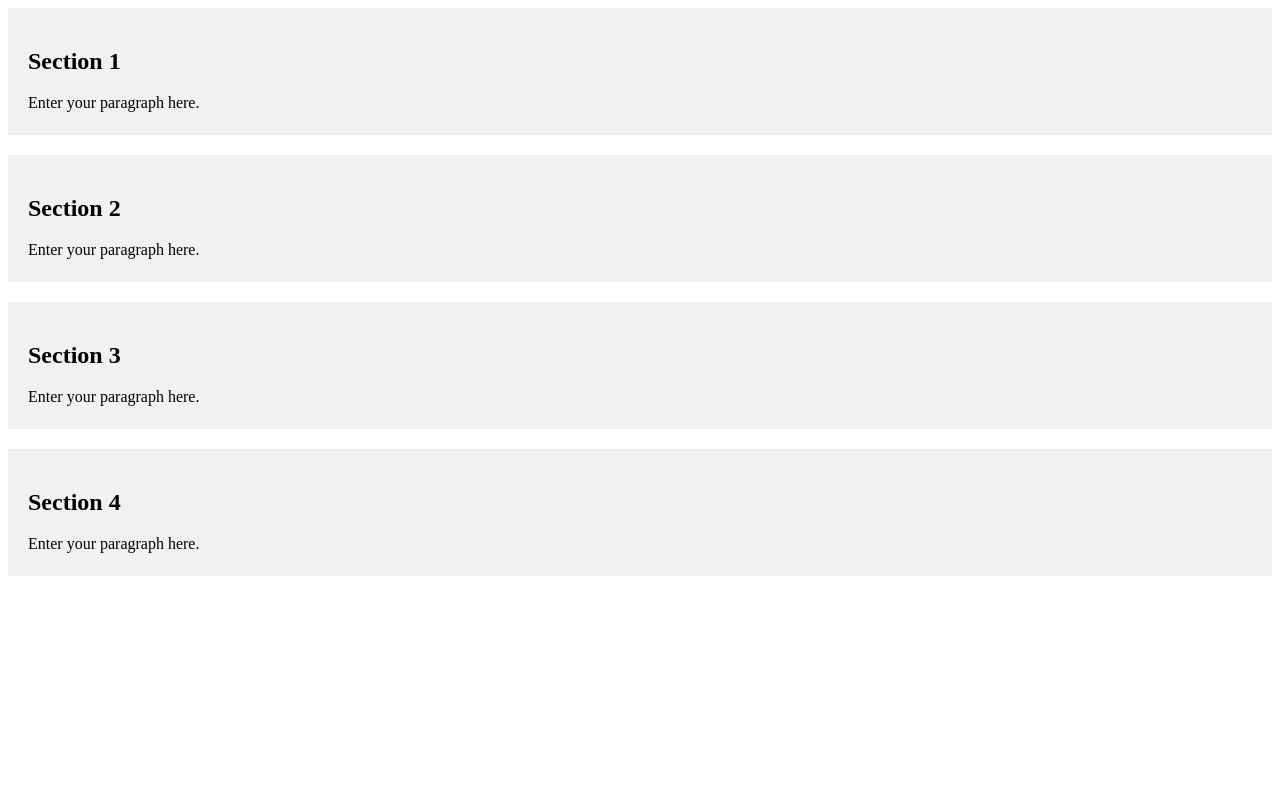
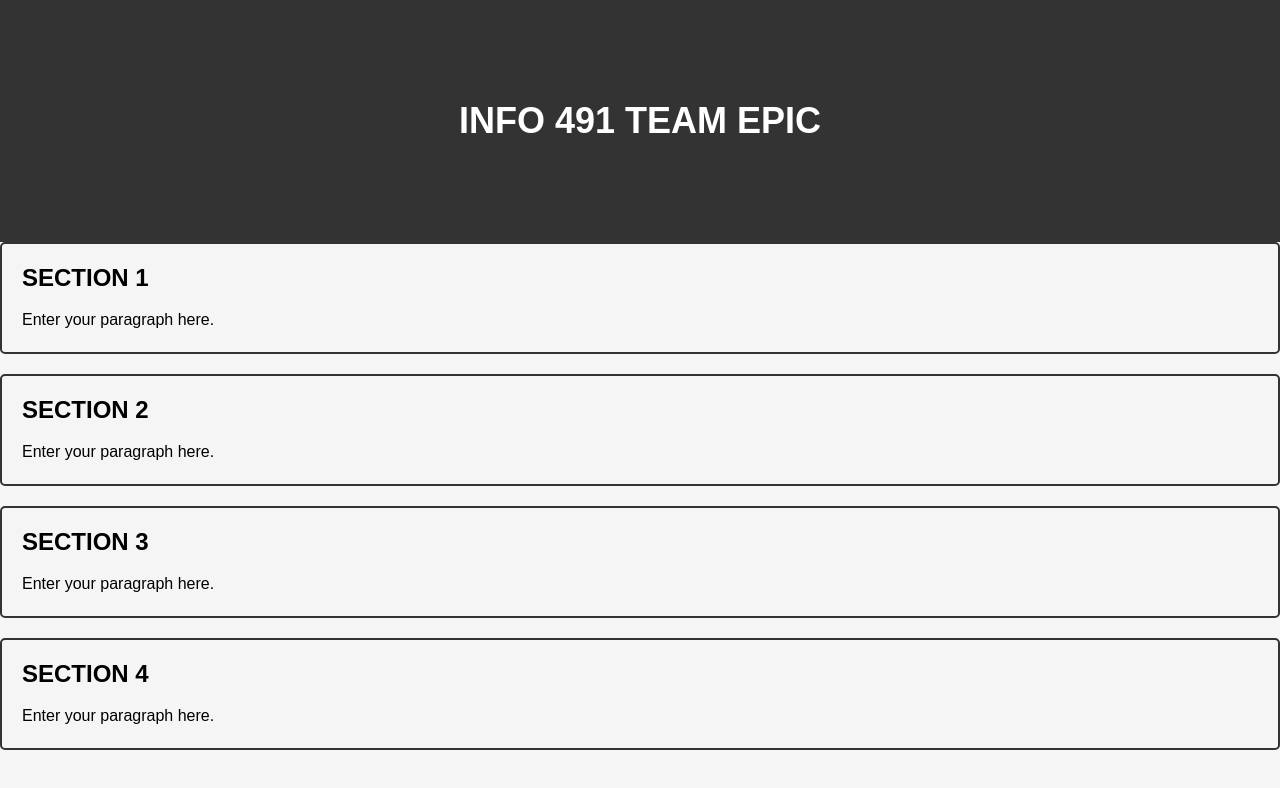
Before and after one commit to Russell-Eng/Jeeva-Landing-Page, a plain HTML site: page index.html in a window 1280 px wide. Drawn offline with Linux system fonts and the light colour scheme.

Commit message:
added style

```diff
--- a/index.html
+++ b/index.html
@@ -1,30 +1,15 @@
 <!DOCTYPE html>
 <html>
 <head>
-	<title>My Web Page</title>
-	<style>
-		/* Styling for the sections */
-		section {
-			background-color: #f1f1f1;
-			padding: 20px;
-			margin-bottom: 20px;
-		}
-
-		/* Styling for the headings */
-		h2 {
-			font-size: 24px;
-			margin-bottom: 10px;
-		}
-
-		/* Styling for the paragraphs */
-		p {
-			font-size: 16px;
-			line-height: 1.5;
-			margin-bottom: 0;
-		}
-	</style>
+	<title>Jeeva Landing Page</title>
+  <link rel="stylesheet" href="./style.css">
 </head>
 <body>
+
+  <header>
+    <h1> Info 491 Team Epic </h1>
+  </header>
+
 	<section>
 		<h2>Section 1</h2>
 		<p>Enter your paragraph here.</p>
--- /dev/null
+++ b/style.css
@@ -0,0 +1,47 @@
+body {
+  font-family: Arial, sans-serif;
+  background-color: #f5f5f5;
+  margin: 0;
+  padding: 0;
+}
+
+header {
+  background-color: #333;
+  color: #fff;
+  padding: 100px;
+  text-align: center;
+}
+
+h1 {
+  font-size: 36px;
+  margin: 0;
+  text-transform: uppercase;
+}
+
+main {
+  max-width: 800px;
+  margin: 0 auto;
+  padding: 20px;
+  background-color: #fff;
+  box-shadow: 0px 0px 10px #ccc;
+  border-radius: 10px;
+}
+
+section {
+  margin-bottom: 20px;
+  padding: 20px;
+  border: 2px solid #333;
+  border-radius: 5px;
+}
+
+h2 {
+  font-size: 24px;
+  margin: 0 0 10px 0;
+  text-transform: uppercase;
+}
+
+p {
+  font-size: 16px;
+  line-height: 1.5;
+  margin-bottom: 0;
+}
```
